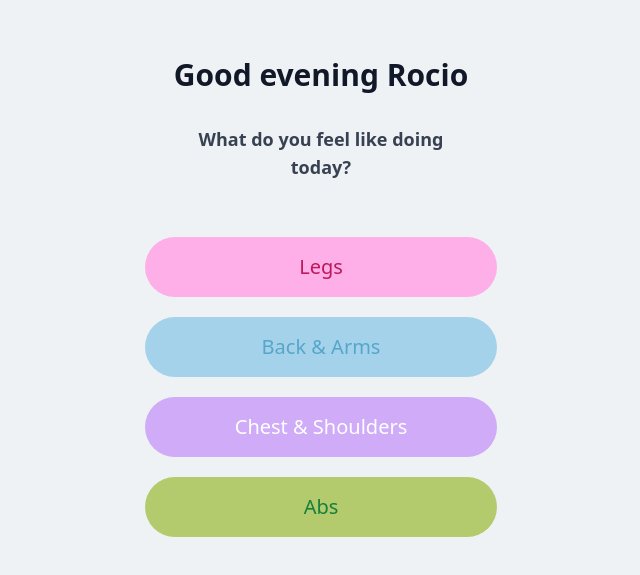
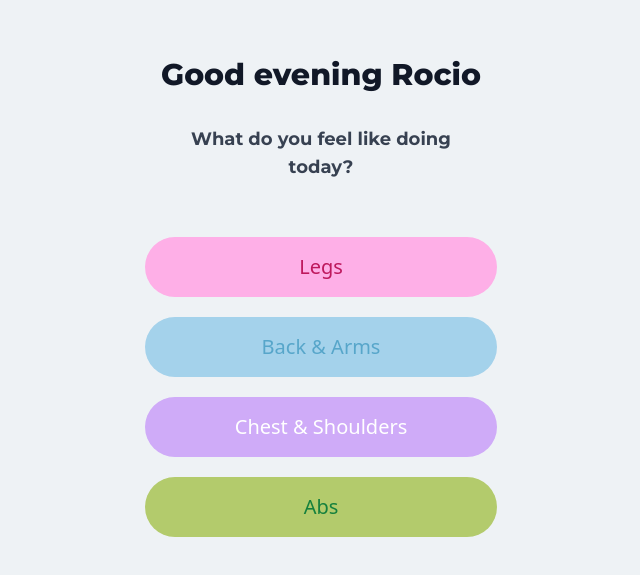
Before and after one commit to Yevhenbk/roci-fit, a Next.js app: page / in a window 1280 px wide. Shown: the part 103-678 px from the top of the page, without its empty margins (319-959 px from the left). Built offline with nearby package versions, Linux system fonts and the light colour scheme.

Commit message:
add font

```diff
--- a/src/styles/globals.css
+++ b/src/styles/globals.css
@@ -1,6 +1,9 @@
+@import url('https://fonts.googleapis.com/css2?family=Montserrat:ital,wght@0,100;0,200;0,300;0,400;0,500;0,600;0,700;0,800;0,900;1,100;1,200;1,300;1,400;1,500;1,600;1,700&display=swap');
+
 @tailwind base;
 @tailwind components;
 @tailwind utilities;
+
 
 /* :root {
 
@@ -23,3 +26,8 @@
   color: inherit;
   text-decoration: none;
 }
+
+h1, h2, h3,
+h4, h5, h6 {
+  font-family: 'Montserrat';
+}
```
